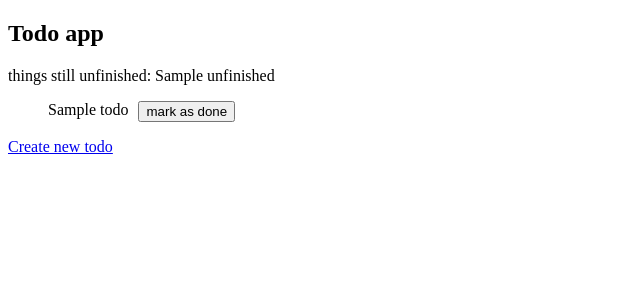
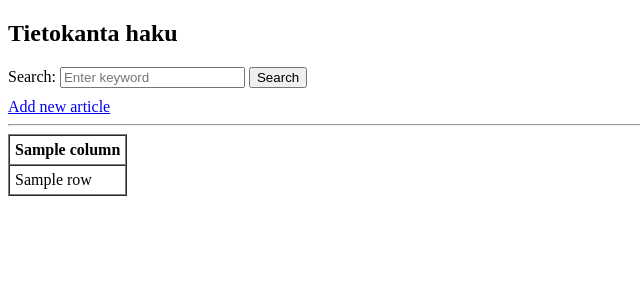
Before and after one commit to alexisvarjo/ohtu-miniprojekti, a Flask app: template src/templates/index.html in a window 1280 px wide. Shown: the top 300 px of the page, without its empty margins (0-640 px from the left). Run offline with Flask 3, Linux system fonts and the light colour scheme; the template is opened without the code that fills it: most values are stand-ins (such as "Sample title", 1, 10 or a date in 2020).

Commit message:
Index.py initial.

```diff
--- a/src/templates/index.html
+++ b/src/templates/index.html
@@ -1,34 +1,53 @@
 {% extends "layout.html" %}
 
 {% block title %}
-Todo app
+Database Viewer
 {% endblock %}
 
 {% block body %}
 
-<h2>Todo app</h2>
+<h2>Tietokanta haku</h2>
 
-<div>
-  things still unfinished: {{ unfinished }}
+<!-- Hakukenttä -->
+<form method="get" action="">
+  <label for="search">Search:</label>
+  <input type="text" id="search" name="search" placeholder="Enter keyword" value="{{ search_query | default('') }}">
+  <button type="submit">Search</button>
+</form>
+
+<!-- Linkki uuden artikkelin lisäämiseen -->
+<div style="margin-top: 10px;">
+  <a href="/add_article">Add new article</a>
 </div>
 
-<ul>
-  {% for todo in todos %}
-    <li style="display: flex">
-      <div>
-        {{ todo }}
-      </div>
-      {% if not todo.done %}
-        <form action="/toggle_todo/{{ todo.id }}" method="post" style="margin-left: 10px;">
-          <button type="submit">mark as done</button>
-        </form>
-      {% endif %}
-    </li>
-  {% endfor %}
-</ul>
+<hr>
 
-<div>
-  <a href="/new_todo">Create new todo</a>
-</div>
+<!-- Näytetään hakutulosviesti, jos käyttäjä on hakenut -->
+{% if search_query %}
+  <p><strong>Search results for:</strong> "{{ search_query }}"</p>
+{% endif %}
+
+{% if records %}
+  <table border="1" cellpadding="5" cellspacing="0">
+    <thead>
+      <tr>
+        {% for column in columns %}
+          <th>{{ column }}</th>
+        {% endfor %}
+      </tr>
+    </thead>
+    <tbody>
+      {% for row in records %}
+        <tr>
+          {% for column in columns %}
+            <td>{{ row[column] }}</td>
+          {% endfor %}
+        </tr>
+      {% endfor %}
+    </tbody>
+  </table>
+{% else %}
+  <p>No records found.</p>
+{% endif %}
 
 {% endblock %}
```
